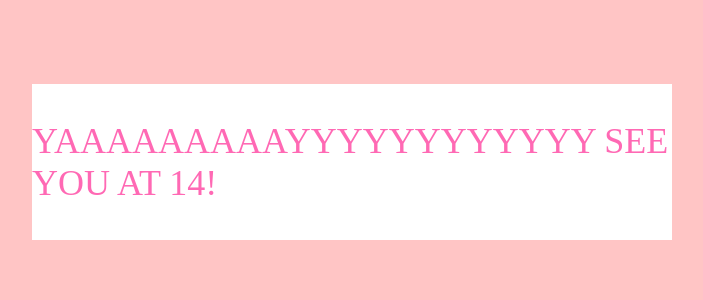
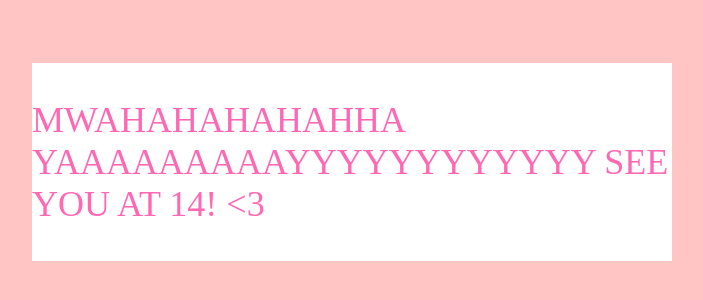
Before and after one commit to KyleSanDiego/chiaaboss, a plain HTML site: page popup.html in a window 1280 px wide. Shown: the part 238-538 px from the top of the page, without its empty margins (288-991 px from the left). Drawn offline with Linux system fonts and the light colour scheme.

Commit message:
Update popup.html

```diff
--- a/popup.html
+++ b/popup.html
@@ -27,7 +27,7 @@ color: #FF69B4; /* Pink text color */
 </head>
 <body>
 <div class="box">
-<p id="message">YAAAAAAAAAYYYYYYYYYYYY SEE YOU AT 14!</p>
+<p id="message">MWAHAHAHAHAHHA YAAAAAAAAAYYYYYYYYYYYY SEE YOU AT 14! <3</p>
 </div>
 
 </body>
```
